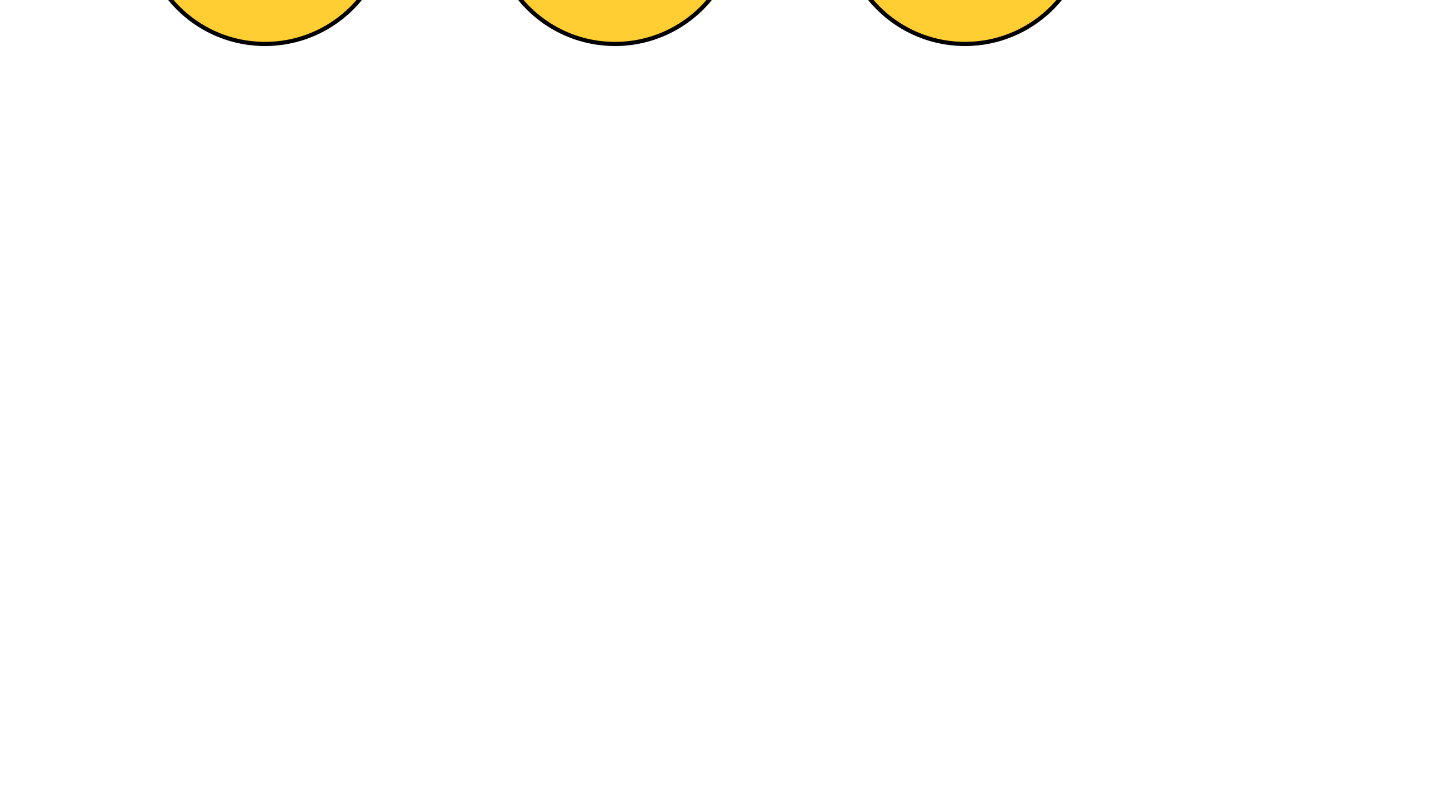
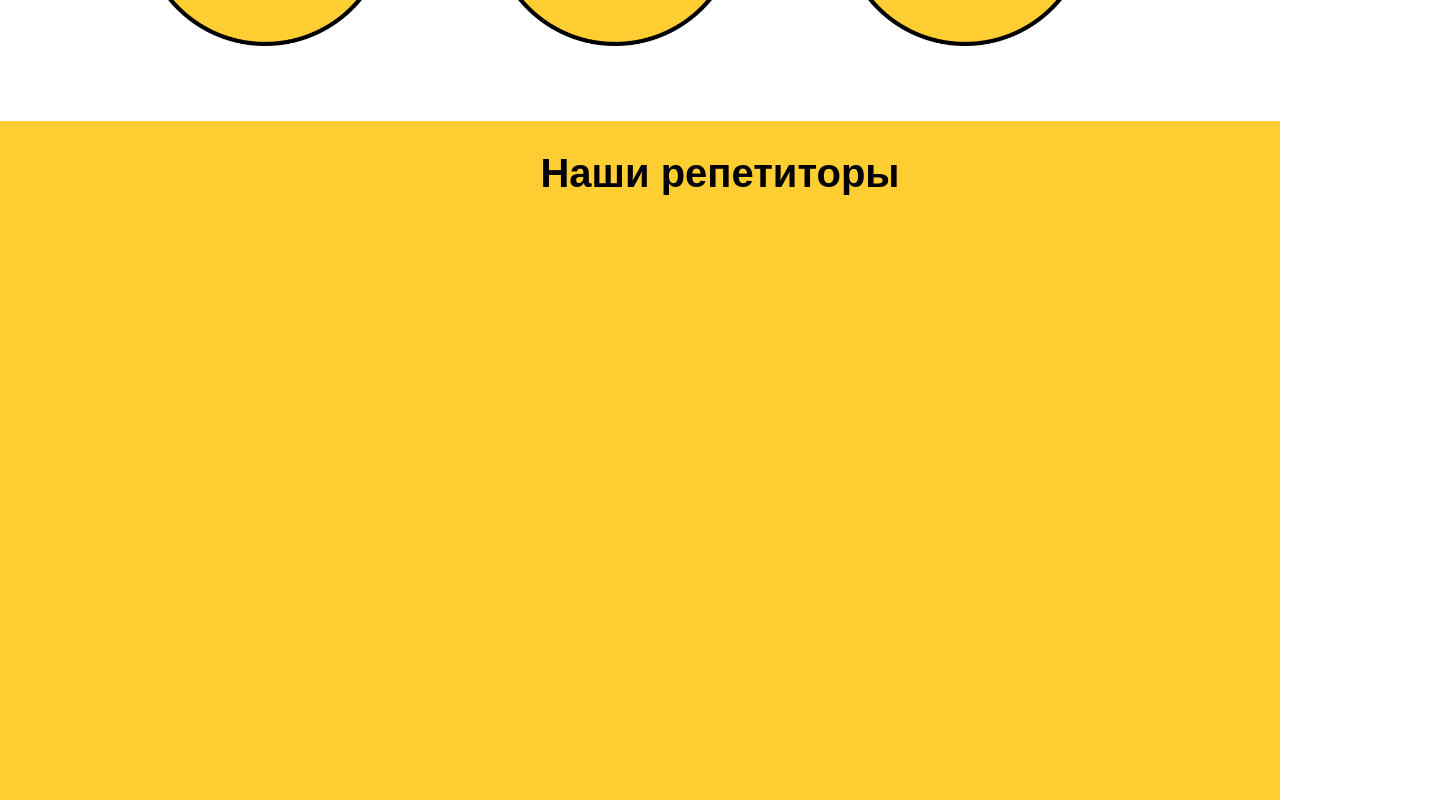
Before and after one commit to aishirin/LMS, a React (Vite) app: page / in a window 1280 px wide. Shown: the part 980-1780 px from the top of the page, 1440 px wide, since content can reach past the window. Before the commit the page ends 1101 px from the top, so only its background shows below. Built offline with nearby package versions, Linux system fonts and the light colour scheme.

Commit message:
Added Repblock

```diff
--- a/src/components/Header/Header.tsx
+++ b/src/components/Header/Header.tsx
@@ -1,14 +1,15 @@
 import css from "./Header.module.css";
 import logolms from "../../assets/logo-lms.png";
+import { Link } from "react-router-dom";
 function Header() {
   return (
     <div className={css.bigblock}>
       <div className={css.block}>
       <img src={logolms} alt="logo" className={css.logo} />
           <div className={css.list}>
-          <a href="#">Главная</a>
+          <Link to="homepage">Главная</Link>
           <div className={css.dropdown}>
-            <button className={css.dropbtn}>Физика</button>
+            <Link to="physicpage"><button className={css.dropbtn}>Физика</button></Link>
             <div className={css.dropdownContent}>
               <a href="#">8 класс</a>
               <a href="#">9 класс</a>
--- /dev/null
+++ b/src/components/RepBlock/RepBlock.module.css
@@ -0,0 +1,16 @@
+.bigblock{
+    height: 700px;
+    width: 100%;
+    background-color: #ffce32;
+    margin-bottom: 40px;
+}
+.block{
+    width: 1440px;
+    height: 700px;
+}
+
+.title{
+    text-align: center;
+    font-size: 40px;
+    padding:  30px;
+}
--- /dev/null
+++ b/src/components/RepBlock/RepBlock.tsx
@@ -0,0 +1,10 @@
+import css from "./RepBlock.module.css"
+export const RepBlock = () => {
+  return (
+    <div className={css.bigblock}>
+        <div className={css.block}>
+            <h2 className={css.title}>Наши репетиторы</h2>
+        </div>
+    </div>
+  )
+}
--- a/src/main.tsx
+++ b/src/main.tsx
@@ -7,6 +7,7 @@ import { createBrowserRouter, RouterProvider,} from "react-router-dom";
 import Protected from './shared/Protected/Protected.tsx';
 import { HomePage } from './pages/HomePage/HomePage.tsx';
 import Layout from './layout/layout.tsx';
+import { PhysicPage } from './pages/PhysicPage/PhysicPage.tsx';
 
 
 
@@ -28,6 +29,9 @@ import Layout from './layout/layout.tsx';
           {
             path: "homepage",
             element: <HomePage />,
+          },{
+            path: "physicpage",
+            element: <PhysicPage />,
           },
         ]
       },
--- a/src/pages/HomePage/HomePage.tsx
+++ b/src/pages/HomePage/HomePage.tsx
@@ -1,10 +1,12 @@
 import { Circle } from "../../components/Circle/Circle"
 import { MainBlock } from "../../components/MainBlock/MainBlock"
+import { RepBlock } from "../../components/RepBlock/RepBlock"
 export const HomePage = () => {
   return (
     <div>
         <MainBlock/>
         <Circle/>
+        <RepBlock/>
     </div>
   )
 }
--- /dev/null
+++ b/src/pages/PhysicPage/PhysicPage.tsx
@@ -0,0 +1,8 @@
+import React from 'react'
+import css from "./PhysicPage.module.css"
+
+export const PhysicPage = () => {
+  return (
+    <div>PhysicPage</div>
+  )
+}
```
Also changed, not shown: src/pages/PhysicPage/PhysicPage.module.css (added).
